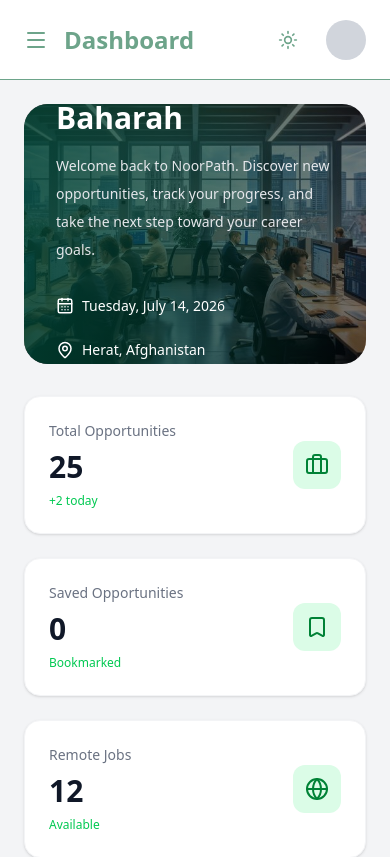
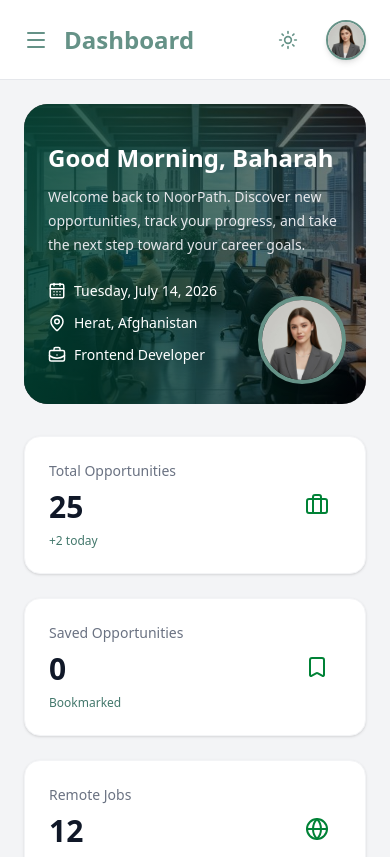
Before and after one commit to Baharah-Rostami/NoorPath, a Next.js app: page / in a window 390 px wide. Shown: the top 857 px of the page. Built offline with nearby package versions, Linux system fonts and the light colour scheme.

Commit message:
fixed the responsiveness of some sections

```diff
--- a/components/dashboard/DashboardBanner.tsx
+++ b/components/dashboard/DashboardBanner.tsx
@@ -19,8 +19,7 @@
     <section className="relative overflow-hidden rounded-3xl">
 
       {/* Background */}
-      <div className="relative h-[260px] w-full">
-
+      <div className="relative min-h-[300px] md:h-64 w-full">
         <Image
           src="/images/office.jpg"
           alt="Office"
@@ -33,18 +32,18 @@
 
         <div className="absolute inset-0 bg-linear-to-r from-emerald-900/70 via-emerald-800/35 to-transparent" />
 
-        <div className="absolute inset-0 flex flex-col justify-center px-8 md:px-12">
-          <h1 className="max-w-2xl text-3xl font-bold text-white md:text-5xl">
+        <div className="absolute inset-0 flex flex-col justify-center px-6 py-8 md:px-12">
+          <h1 className="max-w-2xl text-2xl font-bold leading-tight text-white sm:text-3xl md:text-5xl">
             Good Morning, Baharah
           </h1>
 
-          <p className="mt-4 max-w-2xl text-sm leading-7 text-gray-200 md:text-base">
+          <p className="mt-3 max-w-xl text-sm leading-6 text-gray-200 md:mt-4 md:text-base md:leading-7">
             Welcome back to NoorPath. Discover new opportunities,
             track your progress, and take the next step toward
             your career goals.
           </p>
 
-          <div className="mt-8 flex flex-wrap gap-6 text-sm text-white">
+          <div className="mt-6 flex flex-col gap-3 text-sm text-white sm:flex-row sm:flex-wrap sm:gap-6">
 
             <div className="flex items-center gap-2">
               <CalendarDays size={18} />
@@ -66,16 +65,16 @@
         </div>
 
         {/* Avatar */}
-        <div className="absolute right-6 top-1/2 hidden -translate-y-1/2 md:block">
+        <div className="absolute bottom-5 right-5 md:right-6 md:top-1/2 md:bottom-auto md:-translate-y-1/2">
 
-          <div className="rounded-full border-4 border-white shadow-xl">
+          <div className="rounded-full border-4 border-[#659287] shadow-xl">
 
             <Image
               src="/images/avatar.jpg"
               alt="Profile"
-              width={130}
-              height={130}
-              className="rounded-full object-cover"
+              width={90}
+              height={90}
+              className="h-20 w-20 rounded-full object-cover md:h-[130px] md:w-[130px]"
             />
 
           </div>
--- a/components/dashboard/ProfileCompletion.tsx
+++ b/components/dashboard/ProfileCompletion.tsx
@@ -161,7 +161,7 @@
         </p>
 
         <button
-          className="mt-5 flex w-full items-center justify-center gap-2 rounded-xl bg-emerald-600 px-4 py-3 font-semibold text-white transition hover:bg-emerald-700"
+          className="mt-5 flex w-full items-center justify-center gap-2 rounded-xl bg-[#659287] px-4 py-3 font-semibold text-white transition hover:bg-emerald-700"
         >
           Complete Profile
 
--- a/components/dashboard/RecentOpportunities.tsx
+++ b/components/dashboard/RecentOpportunities.tsx
@@ -37,7 +37,7 @@
 
         <Link
           href="/opportunities"
-          className="flex items-center gap-2 rounded-xl bg-emerald-600 px-4 py-2 text-sm font-semibold text-white transition hover:bg-emerald-700"
+          className="flex items-center gap-2 rounded-xl bg-[#659287] px-4 py-2 text-sm font-semibold text-white transition hover:bg-emerald-700"
         >
           View All
           <ArrowRight size={16} />
@@ -72,7 +72,7 @@
 
           <div
             key={job.id}
-            className="group flex flex-col gap-4 rounded-2xl border border-gray-200 p-5 transition hover:border-emerald-500 hover:shadow-md dark:border-zinc-800 md:flex-row md:items-center md:justify-between"
+            className="group flex flex-col gap-4 rounded-2xl border border-gray-200 p-5 transition hover:border-[#659287] hover:shadow-md dark:border-zinc-800 md:flex-row md:items-center md:justify-between"
           >
 
             {/* Left */}
@@ -128,7 +128,7 @@
 
               <Link
                 href={`/opportunities/${job.id}`}
-                className="flex items-center gap-2 rounded-xl border border-emerald-600 px-4 py-2 text-sm font-semibold text-emerald-600 transition hover:bg-emerald-600 hover:text-white"
+                className="flex items-center gap-2 rounded-xl border border-[#659287] px-4 py-2 text-sm font-semibold text-emerald-600 transition hover:bg-[#659287] hover:text-white"
               >
                 View
                 <ArrowRight size={15} />
--- a/components/dashboard/StatsCard.tsx
+++ b/components/dashboard/StatsCard.tsx
@@ -90,69 +90,45 @@
               "
             >
 
-              <div className=" flex items-center justify-between
-              ">
+              <div className=" flex items-center justify-between">
 
                 <div>
 
-                  <p className="
-                  text-sm
-                  text-gray-500
-                  dark:text-gray-400
+                  <p className="text-sm text-gray-500 dark:text-gray-400
                   ">
                     {stat.title}
                   </p>
 
 
-                  <h2 className="
-                  text-3xl
-                  font-bold
-                  mt-2
-                  text-gray-900
-                  dark:text-white
+                  <h2 className="text-3xl font-bold mt-2 text-gray-900 dark:text-white
                   ">
                     {stat.value}
                   </h2>
 
 
-                  <p className="
-                  text-xs
-                  text-green-500
-                  mt-2
+                  <p className="text-xs text-[#43786c] mt-2
                   ">
                     {stat.subtitle}
                   </p>
 
                 </div>
 
-
-
-                <div className="
-                p-3
-                rounded-xl
-                bg-green-100
-                dark:bg-green-900/30
+                <div className="p-3 rounded-xlbg-green-100 dark:bg-green-900/30
                 ">
 
                   <Icon
                     size={24}
-                    className="
-                    text-green-700
-                    dark:text-green-500
-                    "
-                  />
+                    className="text-green-700 dark:text-[#659287]
+                    "/>
 
                 </div>
-
               </div>
-
             </div>
           );
 
         })
       }
 
-
     </section>
   );
 }
--- a/components/layout/Topbar.tsx
+++ b/components/layout/Topbar.tsx
@@ -2,6 +2,7 @@
 import { usePathname } from "next/navigation";
 import { Search, Menu } from "lucide-react";
 import ThemeToggle from "./ThemeToggle";
+import Image from "next/image";
 type TopbarProps = {
   setSidebarOpen: React.Dispatch<React.SetStateAction<boolean>>;
 };
@@ -21,7 +22,7 @@
   const title = pageTitles[pathname] || "NoorPath";
 
   return (
-    <header className="h-20 bg-white border-b flex items-center justify-between px-6 text-[#6da48a] dark:bg-[#1A3636] dark:text-[#eae6e6]">
+    <header className="flex h-20 items-center justify-between border-b border-gray-200 bg-white px-6 text-[#659287] dark:border-[#2d715a] dark:bg-[#2B5748] dark:text-white">
 
       <div className="flex items-center gap-4">
         <button
@@ -36,22 +37,30 @@
         </h2>
       </div>
 
-      <div className="hidden md:flex items-center bg-gray-100 rounded-full px-4 py-2 w-[350px]">
+      <div className="hidden md:flex w-[350px] items-center rounded-full bg-gray-100 px-4 py-2 dark:bg-zinc-800">
         <Search size={18} className="text-gray-500" />
 
         <input
           type="text"
           placeholder="Search jobs..."
-          className="bg-transparent outline-none px-3 w-full dark:placeholder:text-[#414141]"
+          className="w-full bg-transparent px-3 outline-none dark:text-white dark:placeholder:text-zinc-400"
         />
       </div>
 
 
       <div className="flex items-center gap-5">
-       <ThemeToggle/>
+        <ThemeToggle />
 
         <div className="flex items-center gap-3">
-          <div className="w-10 h-10 rounded-full bg-gray-300"></div>
+          <div className="h-10 w-10 overflow-hidden rounded-full border-2 border-[#659287] shadow-md">
+            <Image
+              src="/images/avatar.jpg"
+              alt="Bahar"
+              width={40}
+              height={40}
+              className="h-full w-full object-cover"
+            />
+          </div>
 
           <div className="hidden sm:block">
             <p className="font-medium">
```
Also changed, not shown: app/about/page.tsx (+24 -26 lines), components/forms/ContactForm.tsx (deleted).
